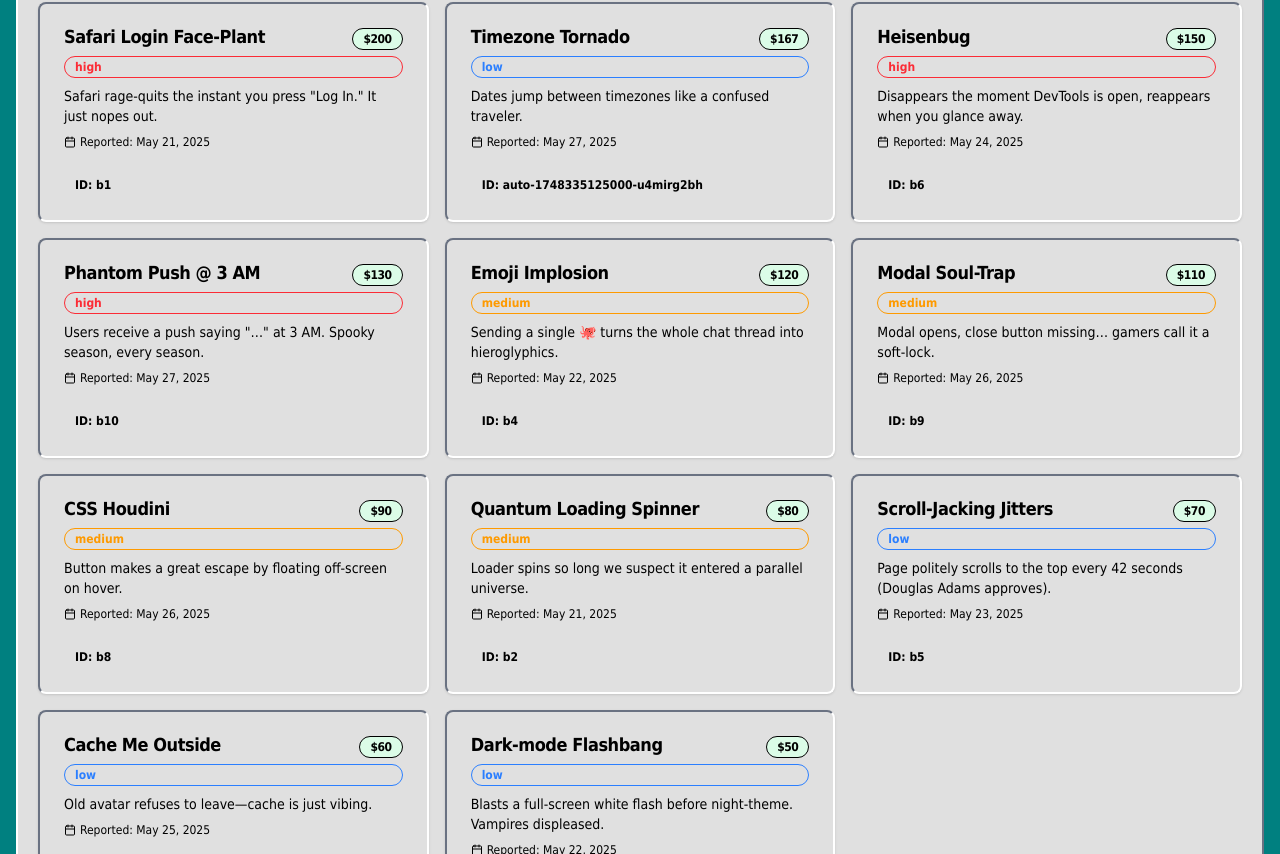
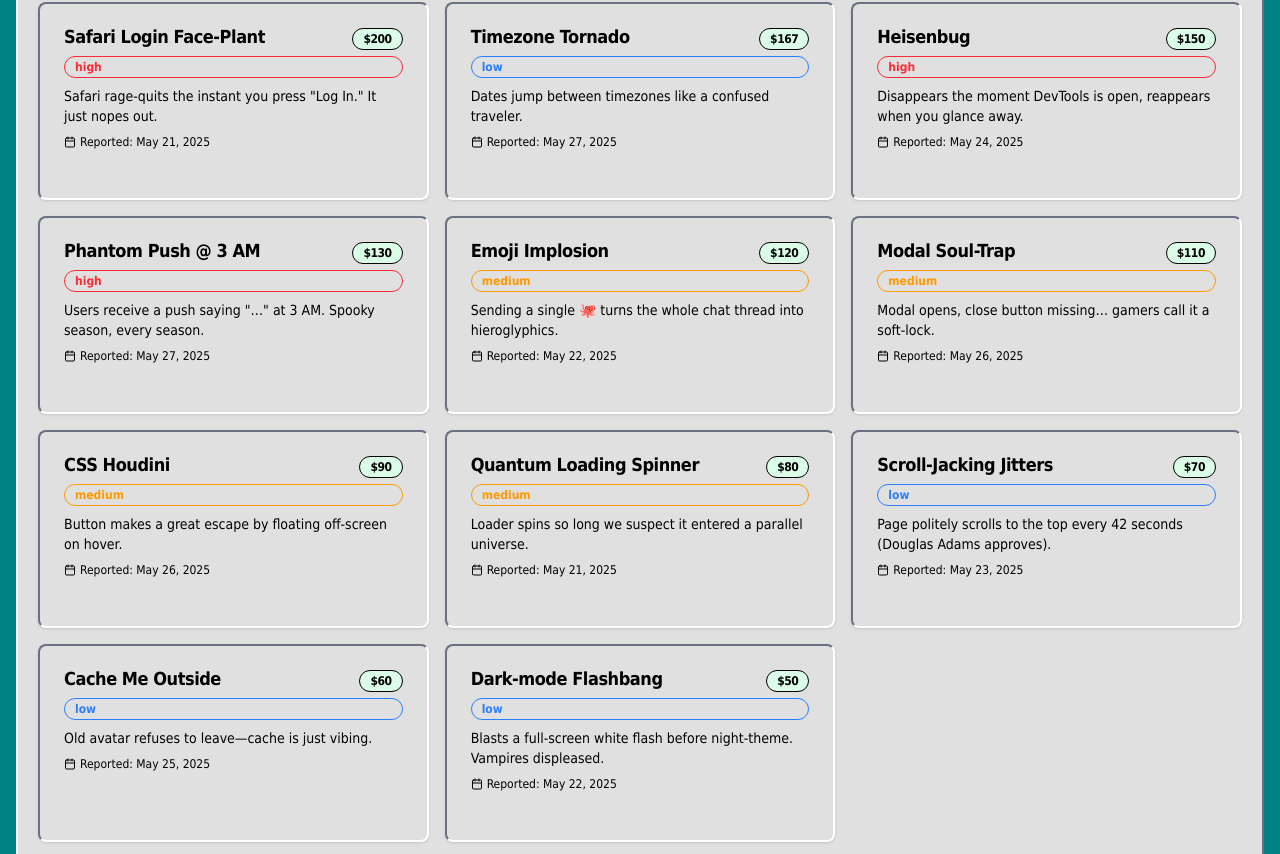
Before and after one commit to Typefacers/bug, a React (Vite) app: page /dashboard in a window 1280 px wide. Shown: the part 1246-2100 px from the top of the page. Built offline with nearby package versions, Linux system fonts and the light colour scheme.

Commit message:
Remove bug ID from dashboard cards

```diff
--- a/src/routes/Dashboard.tsx
+++ b/src/routes/Dashboard.tsx
@@ -576,9 +576,6 @@ export default function Dashboard() {
                       )}
                     </CardContent>
                     <CardFooter className="flex justify-between">
-                      <Badge variant="secondary" className="text-xs">
-                        ID: {bug.id}
-                      </Badge>
                       {bug.assignee && (
                         <Badge variant="outline" className="text-xs">
                           {bug.assignee}
@@ -628,9 +625,6 @@ export default function Dashboard() {
                       <Badge className="bg-green-100 text-green-800 hover:bg-green-200">
                         Squashed
                       </Badge>
-                      <Badge variant="secondary" className="ml-2 text-xs">
-                        ID: {bug.id}
-                      </Badge>
                     </CardFooter>
                   </Card>
                 </motion.div>
```
